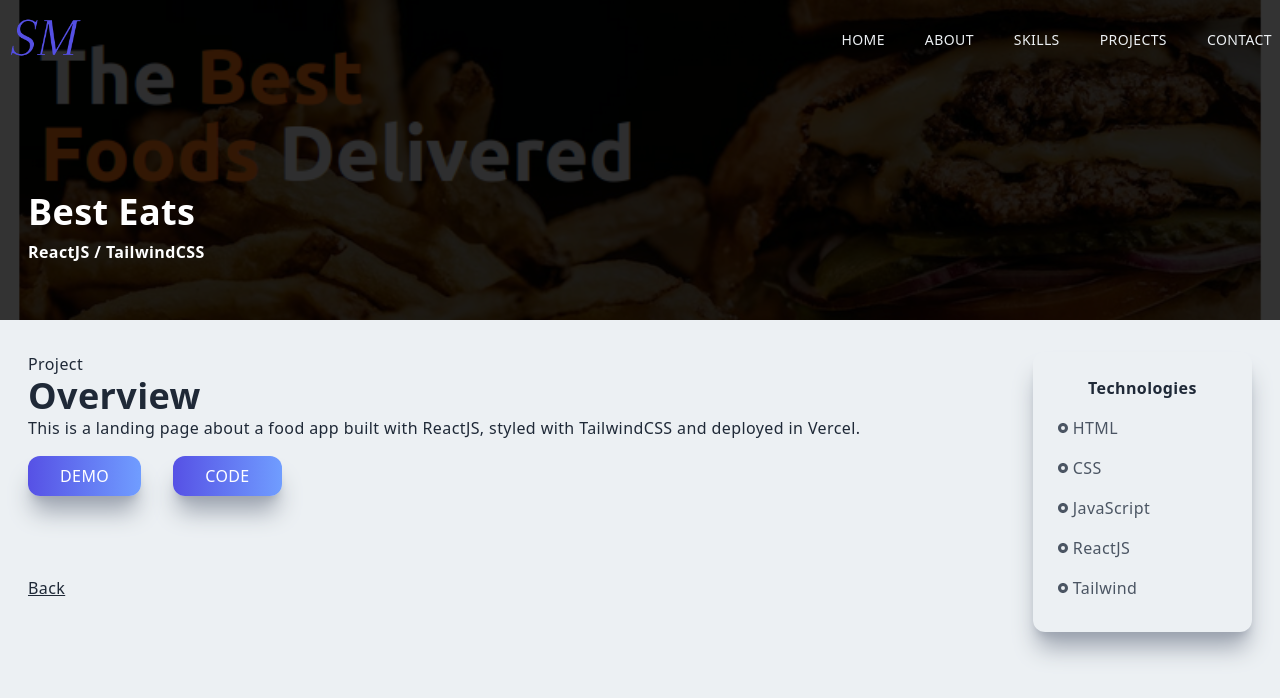
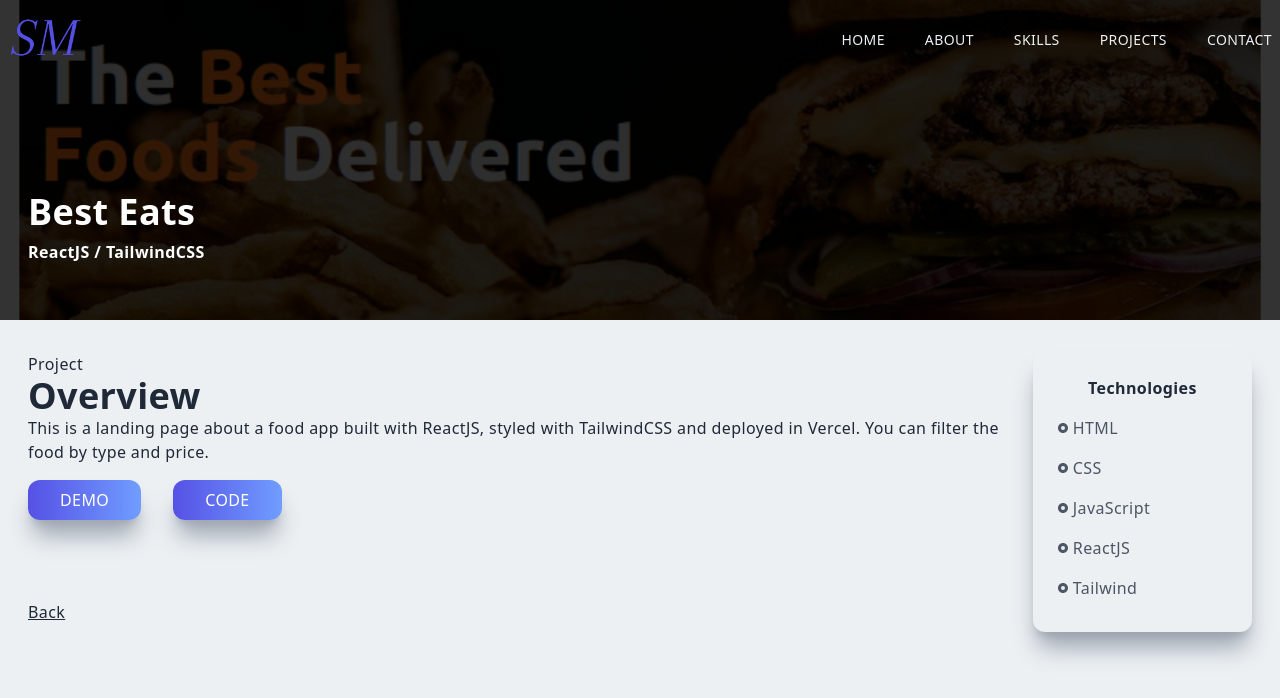
Before and after one commit to SALVADORPOETA/Salvadormartinez, a Next.js app: page /besteats in a window 1280 px wide. Shown: the top 698 px of the page. Built offline with nearby package versions, Linux system fonts and the light colour scheme.

Commit message:
pages-besteats.jsx-Overview-p-update

```diff
--- a/pages/besteats.jsx
+++ b/pages/besteats.jsx
@@ -21,7 +21,9 @@ const besteats = () => {
           <p>Project</p>
           <h2>Overview</h2>
           <p>
-            This is a landing page about a food app built with ReactJS, styled with TailwindCSS and deployed in Vercel.
+            This is a landing page about a food app built with ReactJS,
+            styled with TailwindCSS and deployed in Vercel.
+            You can filter the food by type and price.
           </p>
 
           <a href='https://best-eats-sm.vercel.app/' target='_blank' ><button className='px-8 py-2 mt-4 mr-8' >Demo</button></a>
```
